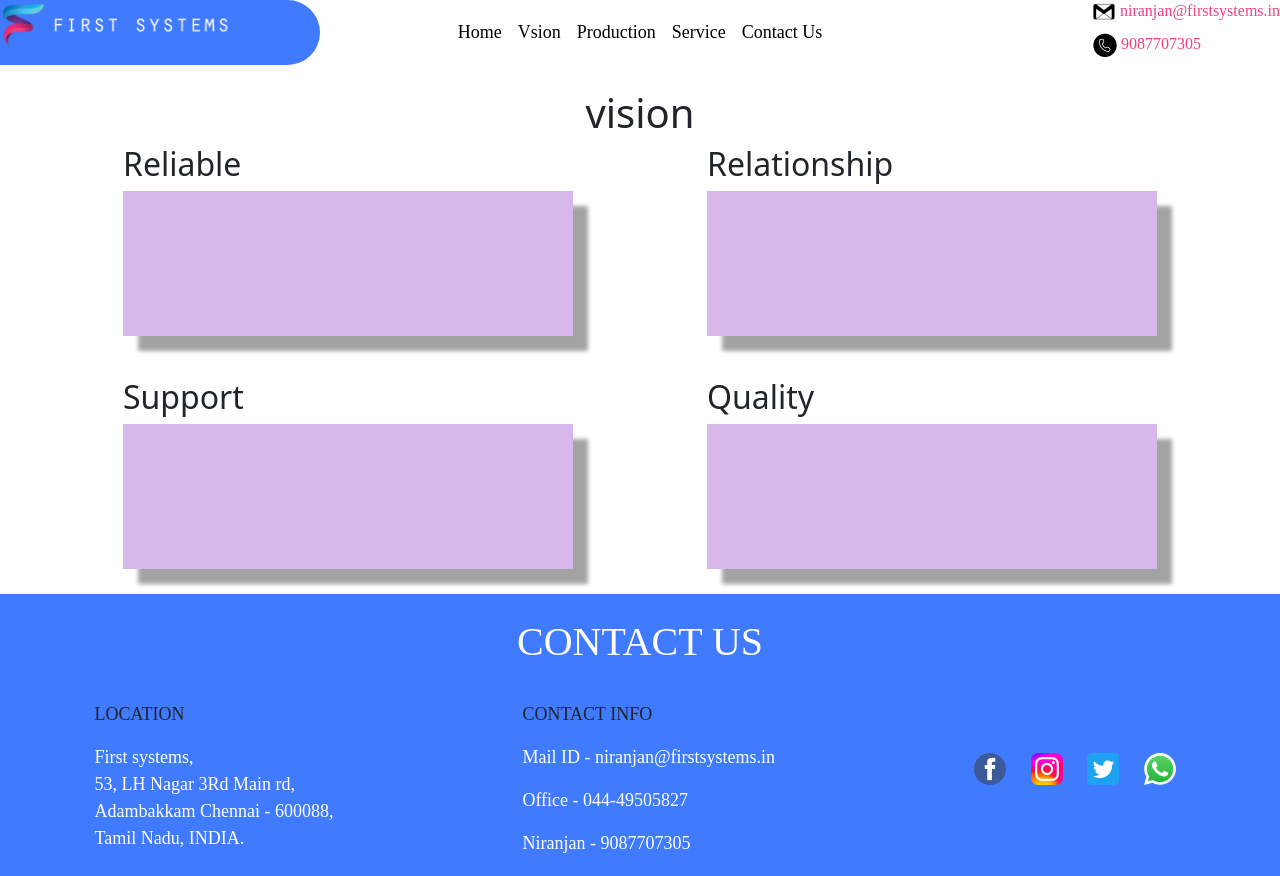
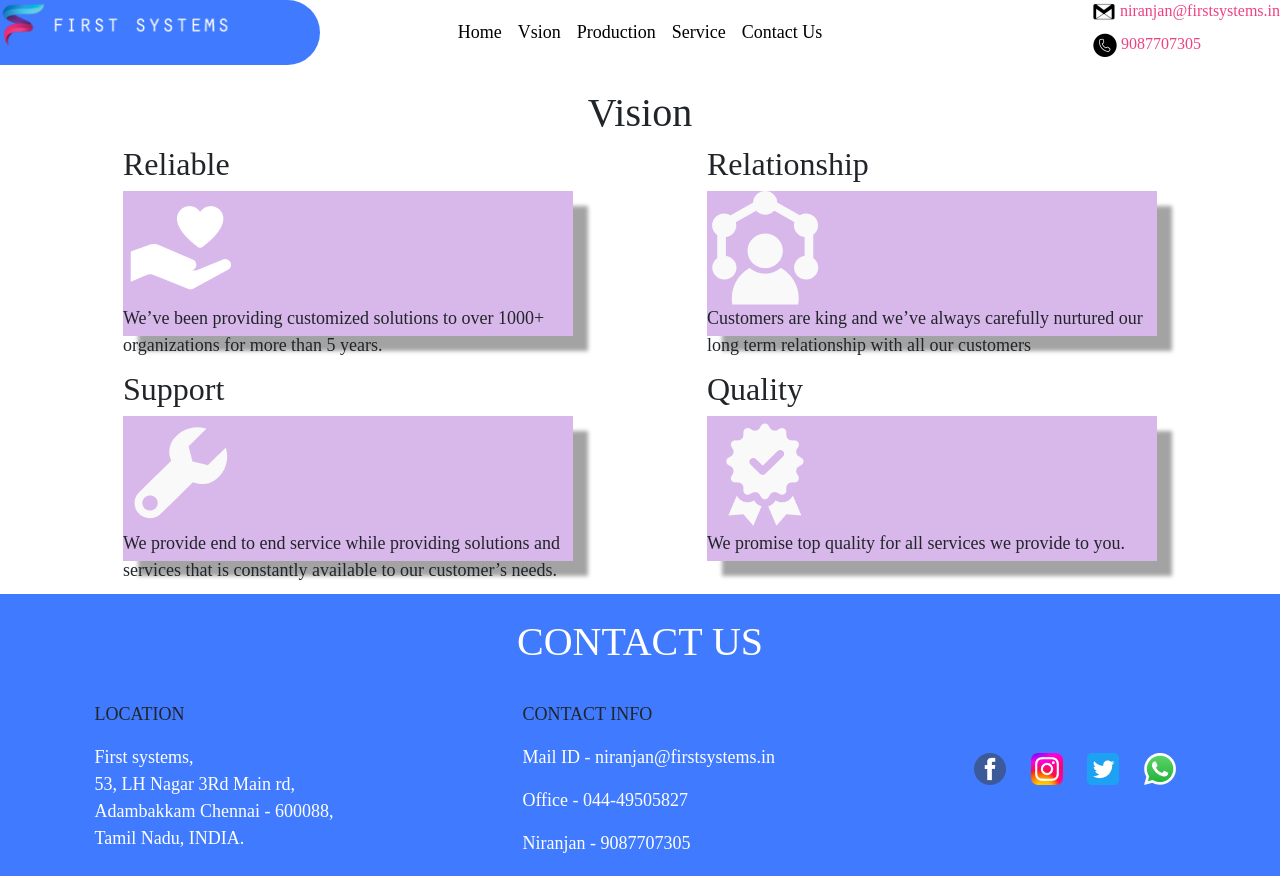
Before and after one commit to ManiGymnast/project1, a website with bundled scripts: page index.html in a window 1280 px wide. Shown: the top 876 px of the page. Built offline with nearby package versions, Linux system fonts and the light colour scheme.

Commit message:
vision completed

```diff
--- a/index.html
+++ b/index.html
@@ -42,39 +42,60 @@
 
   <div id="vision">
     <div class="vision_s1">
-      <div>
-        <h1>vision</h1>
+      <div class="text">
+        <h1>Vision</h1>
       </div>
       <div class="container_box">
         <div class="box">
-          <div class="vision__heading">
+          <div class="vision__heading text">
             <h2>Reliable</h2>
           </div>
-          <div class="vision__content"></div>
+          <div class="vision__content text">
+
+            <img src="./public/image/Trust.png" alt="trustlogo">
+            <p>We’ve been providing
+              customized solutions to over
+              1000+ organizations for
+              more than 5 years.</p>
+          </div>
 
 
-          </p>
+
 
         </div>
         <div class="box">
-          <div class="vision__heading">
+          <div class="vision__heading text">
             <h2>Relationship</h2>
           </div>
-          <div class="vision__content">
-
+          <div class="vision__content text">
+            <img src="./public/image/4171932_advertising_affiliates_business_partners_affiliation_icon 1.png" alt="">
+            <p>Customers are king and
+              we’ve always carefully nurtured
+              our long term relationship with
+              all our customers</p>
           </div>
         </div>
         <div class="box">
-          <div class="vision__heading">
+          <div class="vision__heading text">
             <h2>Support</h2>
           </div>
-          <div class="vision__content"></div>
+          <div class="vision__content text">
+            <img src="./public/image/Support.png" alt="">
+            <p>We provide end to end service
+              while providing solutions and
+              services that is constantly available
+              to our customer’s needs.</p>
+          </div>
         </div>
         <div class="box">
-          <div class="vision__heading">
+          <div class="vision__heading text">
             <h2>Quality</h2>
           </div>
-          <div class="vision__content"></div>
+          <div class="vision__content text">
+            <img src="./public/image/Quality.png" alt="">
+            <p>We promise top quality for all
+              services we provide to you.</p>
+          </div>
         </div>
       </div>
     </div>
```
